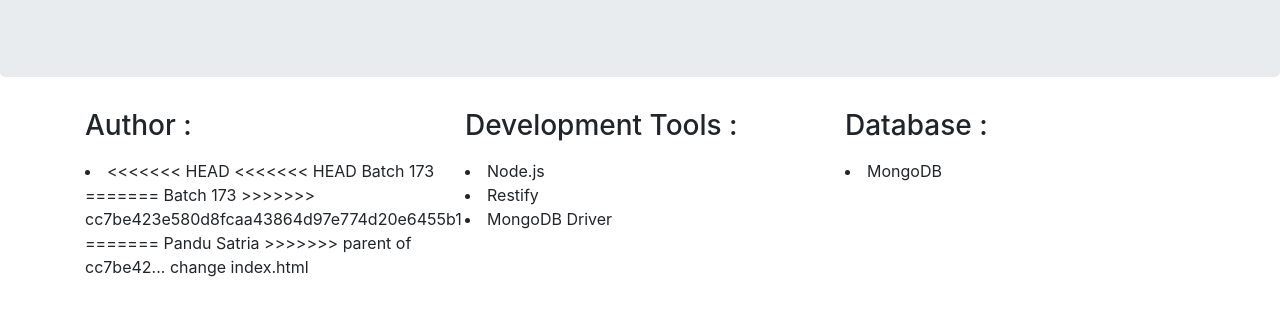
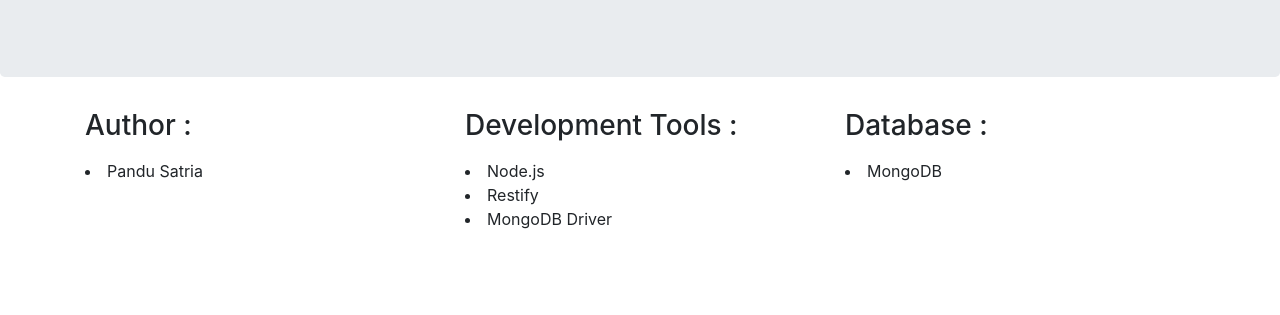
Before and after one commit to pandusatria/marcommbackend, a website: page layout/index.html in a window 1280 px wide. Shown: the part 147-462 px from the top of the page. Drawn offline with nearby package versions, Linux system fonts and the light colour scheme.

Commit message:
update index.html

```diff
--- a/layout/index.html
+++ b/layout/index.html
@@ -20,15 +20,7 @@
                     <h3>Author : </h3>
                     <p>
                         <li>
-<<<<<<< HEAD
-<<<<<<< HEAD
-                            Batch 173
-=======
-                           Batch 173
->>>>>>> cc7be423e580d8fcaa43864d97e774d20e6455b1
-=======
                             Pandu Satria
->>>>>>> parent of cc7be42... change index.html
                         </li>
                     </p>
                 </div>
```
